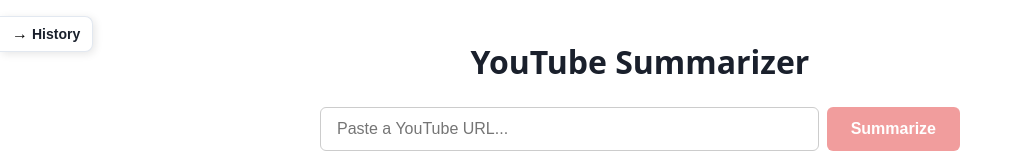
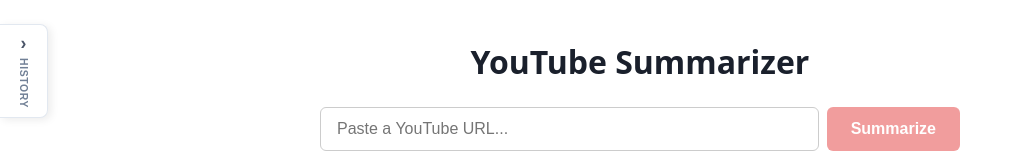
Before and after one commit to josdijkstraco/youtube-summarizer, a Vue app in the folder frontend/: page / in a window 1280 px wide. Shown: the top 168 px of the page, without its empty margins (0-1023 px from the left). Built offline with nearby package versions, Linux system fonts and the light colour scheme; no server answers.

Commit message:
X to close

```diff
--- a/frontend/src/App.vue
+++ b/frontend/src/App.vue
@@ -138,22 +138,24 @@
 
 <template>
   <div id="app">
-    <button
-      aria-label="Toggle history"
-      class="drawer-toggle"
-      :class="{ 'drawer-toggle--open': drawerOpen }"
-      @click="drawerOpen = !drawerOpen"
-    >
-      <span class="drawer-toggle__icon">{{ drawerOpen ? "←" : "→" }}</span>
-      <span class="drawer-toggle__label">History</span>
-    </button>
     <div
       class="drawer-overlay"
       :class="{ 'drawer-overlay--visible': drawerOpen }"
       @click="drawerOpen = false"
     ></div>
     <div class="drawer" :class="{ 'drawer--open': drawerOpen }">
-      <HistoryPanel ref="historyPanelRef" @select-video="handleSelectVideo" />
+      <button
+        v-show="!drawerOpen"
+        aria-label="Open history"
+        class="drawer-tab"
+        @click="drawerOpen = true"
+      >
+        <span class="drawer-tab__arrow">›</span>
+        <span class="drawer-tab__label">History</span>
+      </button>
+      <div class="drawer__scroll">
+        <HistoryPanel ref="historyPanelRef" @select-video="handleSelectVideo" @close="drawerOpen = false" />
+      </div>
     </div>
     <main class="app-main">
       <h1>YouTube Summarizer</h1>
@@ -210,37 +212,42 @@
   align-items: start;
 }
 
-.drawer-toggle {
-  position: fixed;
-  left: 0;
-  top: 1rem;
-  z-index: 1001;
+.drawer-tab {
+  position: absolute;
+  right: -3rem;
+  top: 1.5rem;
   display: flex;
+  flex-direction: column;
   align-items: center;
-  gap: 0.25rem;
-  padding: 0.5rem 0.75rem;
+  gap: 0.35rem;
+  width: 3rem;
+  padding: 0.6rem 0.4rem;
   background: #fff;
   border: 1px solid #e2e8f0;
   border-left: none;
   border-radius: 0 8px 8px 0;
   cursor: pointer;
-  box-shadow: 2px 2px 8px rgba(0, 0, 0, 0.1);
-  transition: transform 0.2s;
+  box-shadow: 3px 2px 8px rgba(0, 0, 0, 0.08);
 }
 
-.drawer-toggle--open {
-  transform: translateX(560px);
+.drawer-tab:hover {
+  background: #f7fafc;
 }
 
-.drawer-toggle__icon {
-  font-size: 1rem;
+.drawer-tab__arrow {
+  font-size: 1.1rem;
   font-weight: bold;
+  color: #4a5568;
+  line-height: 1;
 }
 
-.drawer-toggle__label {
-  font-size: 0.875rem;
-  font-weight: 600;
-  color: #1a202c;
+.drawer-tab__label {
+  font-size: 0.65rem;
+  font-weight: 700;
+  letter-spacing: 0.06em;
+  text-transform: uppercase;
+  color: #718096;
+  writing-mode: vertical-rl;
 }
 
 .drawer-overlay {
@@ -266,14 +273,18 @@
   width: 560px;
   z-index: 1000;
   transform: translateX(-100%);
-  transition: transform 0.2s ease-out;
-  padding: 1rem;
-  padding-top: 3.5rem;
-  overflow-y: auto;
+  transition: transform 0.25s cubic-bezier(0.4, 0, 0.2, 1);
+  overflow: visible;
 }
 
 .drawer--open {
   transform: translateX(0);
+}
+
+.drawer__scroll {
+  height: 100%;
+  overflow-y: auto;
+  padding: 1rem;
 }
 
 @media (min-width: 769px) {
--- a/frontend/src/components/HistoryPanel.vue
+++ b/frontend/src/components/HistoryPanel.vue
@@ -24,12 +24,15 @@
 onMounted(loadHistory);
 
 defineExpose({ reload: loadHistory });
-const emit = defineEmits<{ selectVideo: [videoId: string] }>();
+const emit = defineEmits<{ selectVideo: [videoId: string]; close: [] }>();
 </script>
 
 <template>
   <aside class="history-panel">
-    <h2 class="history-panel__heading">Recent Videos</h2>
+    <div class="history-panel__heading">
+      <h2>Recent Videos</h2>
+      <button class="history-panel__close" aria-label="Close history" @click="emit('close')">✕</button>
+    </div>
 
     <div v-if="historyLoading" class="history-panel__status">
       Loading history...
@@ -65,13 +68,40 @@
 }
 
 .history-panel__heading {
+  display: flex;
+  align-items: center;
+  justify-content: space-between;
+  padding: 0.75rem 1rem;
+  border-bottom: 1px solid #e2e8f0;
+  background: #fff;
+}
+
+.history-panel__heading h2 {
   font-size: 1rem;
   font-weight: 700;
   color: #1a202c;
   margin: 0;
-  padding: 0.75rem 1rem;
-  border-bottom: 1px solid #e2e8f0;
-  background: #fff;
+}
+
+.history-panel__close {
+  display: flex;
+  align-items: center;
+  justify-content: center;
+  width: 1.75rem;
+  height: 1.75rem;
+  padding: 0;
+  background: none;
+  border: none;
+  border-radius: 4px;
+  font-size: 0.9rem;
+  color: #718096;
+  cursor: pointer;
+  line-height: 1;
+}
+
+.history-panel__close:hover {
+  background: #edf2f7;
+  color: #1a202c;
 }
 
 .history-panel__status {
```
